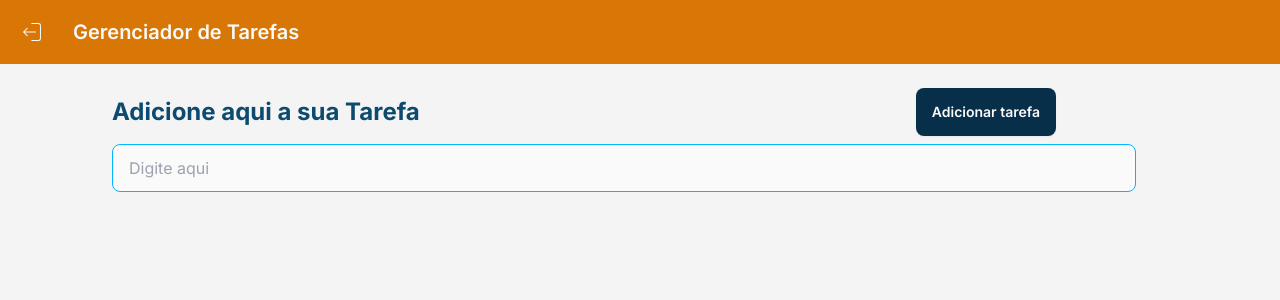
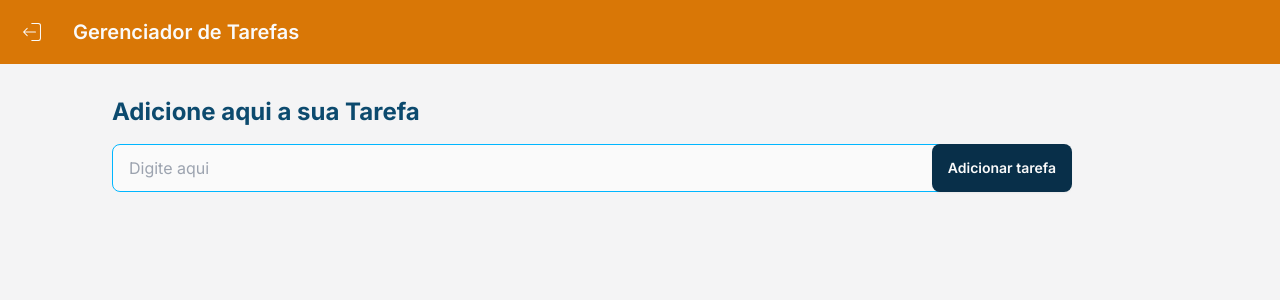
Before and after one commit to matheuspaiva1/gerenc-task, a Next.js app: page /createTasks in a window 1280 px wide. Shown: the top 300 px of the page. Built offline with nearby package versions, Linux system fonts and the light colour scheme.

Commit message:
refactor: consertando bug do button

```diff
--- a/src/app/components/ButtonAddTask.tsx
+++ b/src/app/components/ButtonAddTask.tsx
@@ -5,7 +5,7 @@ export default function ButtonAddTask({...props}) {
   return (
     <button
     {...props}
-    className="btn btn-primary bg-sky-950 text-zinc-50 border-none right-56 absolute">
+    className="btn btn-primary bg-sky-950 text-zinc-50 border-none right-52 absolute">
       {props.title}
     </button>
   )
--- a/src/app/components/FormTasks.tsx
+++ b/src/app/components/FormTasks.tsx
@@ -17,8 +17,10 @@ export default function FormTasks() {
         value={valueInput}
         type="text"
         placeholder="Digite aqui"
-        className="input input-bordered input-info max-w-5xl bg-zinc-50 mx-28 py-4 w-full "
+        className="input input-bordered input-info max-w-4xl bg-zinc-50 mx-28 py-4 w-full "
       />
+      <ButtonAddTask type="submit" title="Adicionar tarefa"/>
+
     </form>
   )
 }
--- a/src/app/createTasks/page.tsx
+++ b/src/app/createTasks/page.tsx
@@ -8,8 +8,7 @@ export default function Page() {
     <main className='bg-zinc-100 h-screen'>
       <Header/>
       <div className="flex items-center mt-8">
-      <h1 className='font-bold mx-28 text-2xl text-sky-900 w-80'>Adicione aqui a sua Tarefa</h1>
-      <ButtonAddTask type="submit" title="Adicionar tarefa" />
+        <h1 className='font-bold mx-28 text-2xl text-sky-900 w-80'>Adicione aqui a sua Tarefa</h1>
       </div>
       <FormTasks/>
     </main>
--- a/src/app/editTasks/page.tsx
+++ b/src/app/editTasks/page.tsx
@@ -10,7 +10,6 @@ export default function Page() {
 
       <div className="flex items-center mt-8">
       <h1 className='font-bold mx-28 text-2xl  text-sky-900'>Edite a sua tarefa</h1>
-      <ButtonAddTask type="submit" title="Editar tarefa" />
       </div>
         <FormTasks/>
     </main>
```
